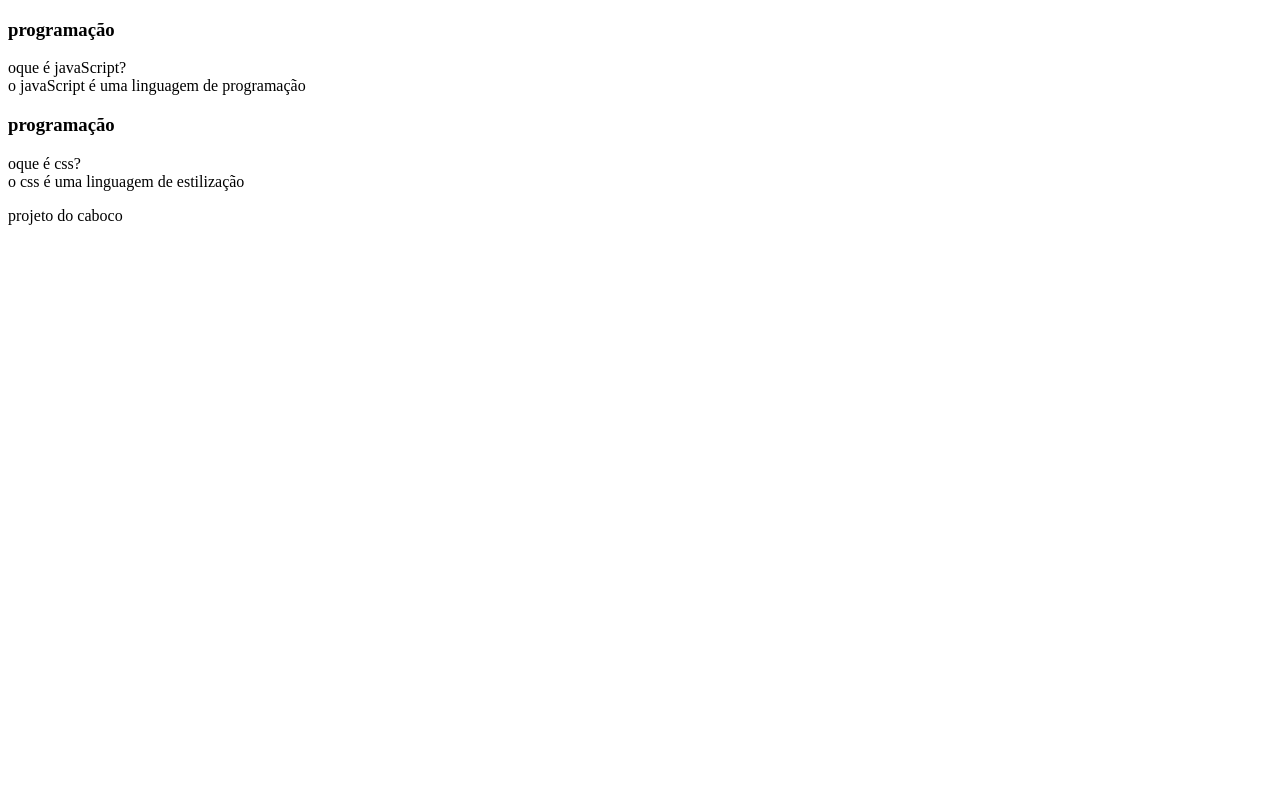
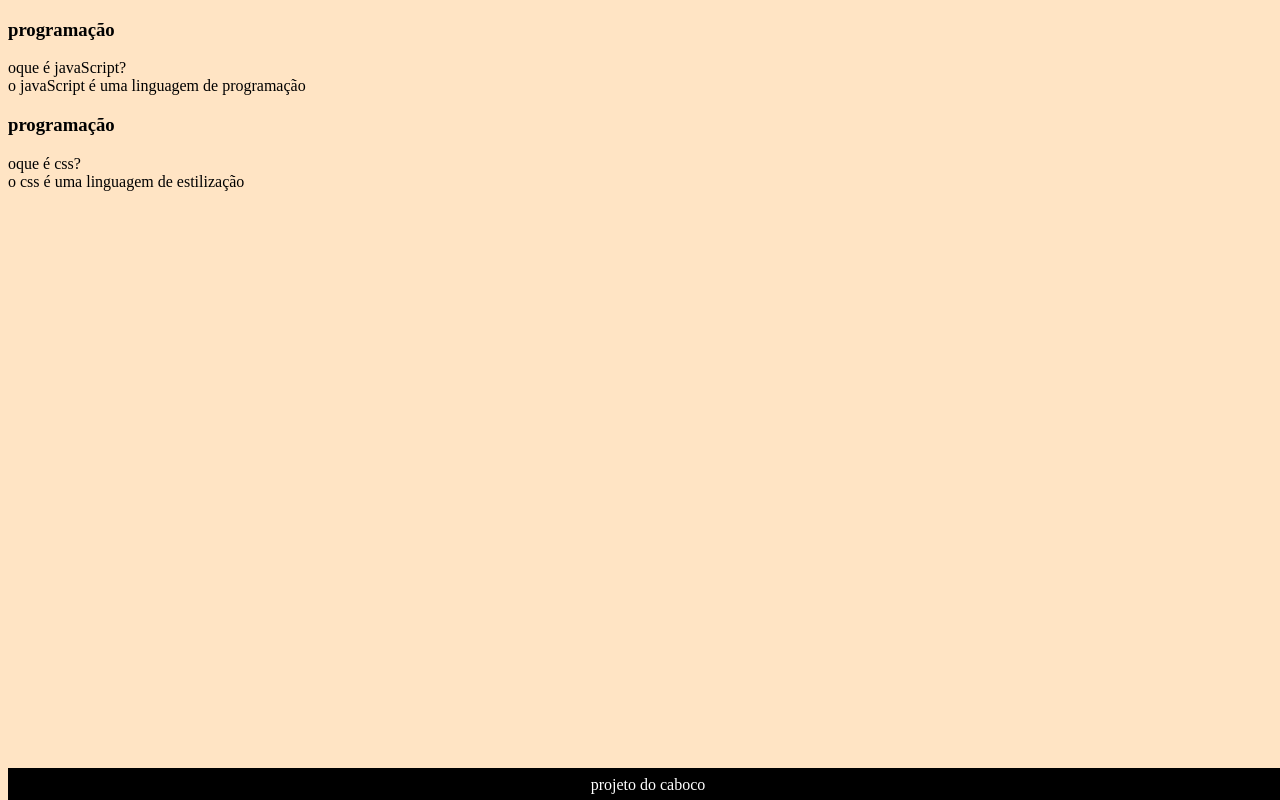
Before and after one commit to caliman433/pj3, a plain HTML site: page index.html in a window 1280 px wide. Drawn offline with Linux system fonts and the light colour scheme.

Commit message:
Add files via upload

```diff
--- /dev/null
+++ b/assets/style.css
@@ -0,0 +1,19 @@
+body {
+    background-color: bisque;
+    font-family: Bai Jamjuree;
+}
+
+footer{
+    background-color: black;
+    color: white;
+    position: fixed;
+    bottom: 0;
+    width: 100%;
+    height: 2rem;
+}
+
+footer p {
+    text-align: center;
+    font-size: 0,6rem;
+    margin-top: 0.5rem;
+}
--- a/index.html
+++ b/index.html
@@ -3,6 +3,7 @@
 <head>
     <meta charset="UTF-8">
     <meta name="viewport" content="width=device-width, initial-scale=1.0">
+    <link rel="stylesheet" href="assets/style.css">
     <title>Flashcard</title>
 </head>
 <body>
```
